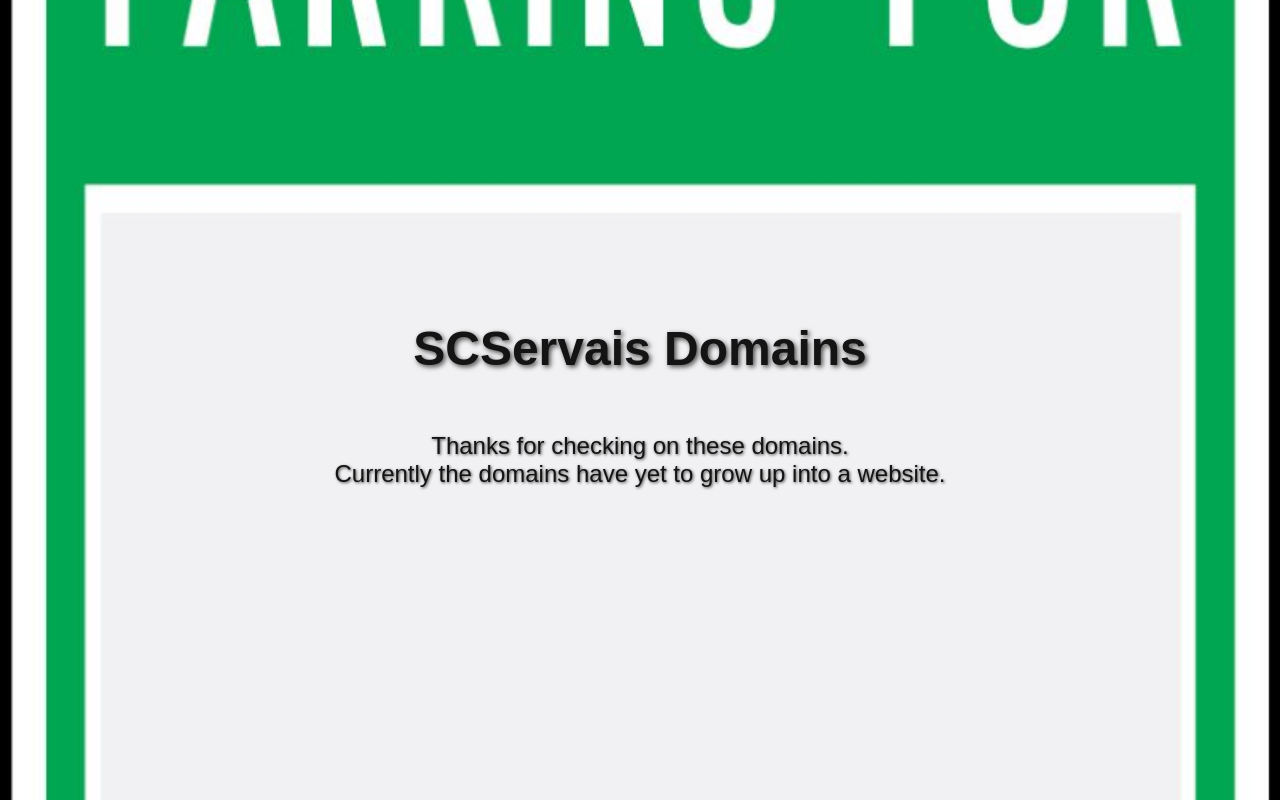
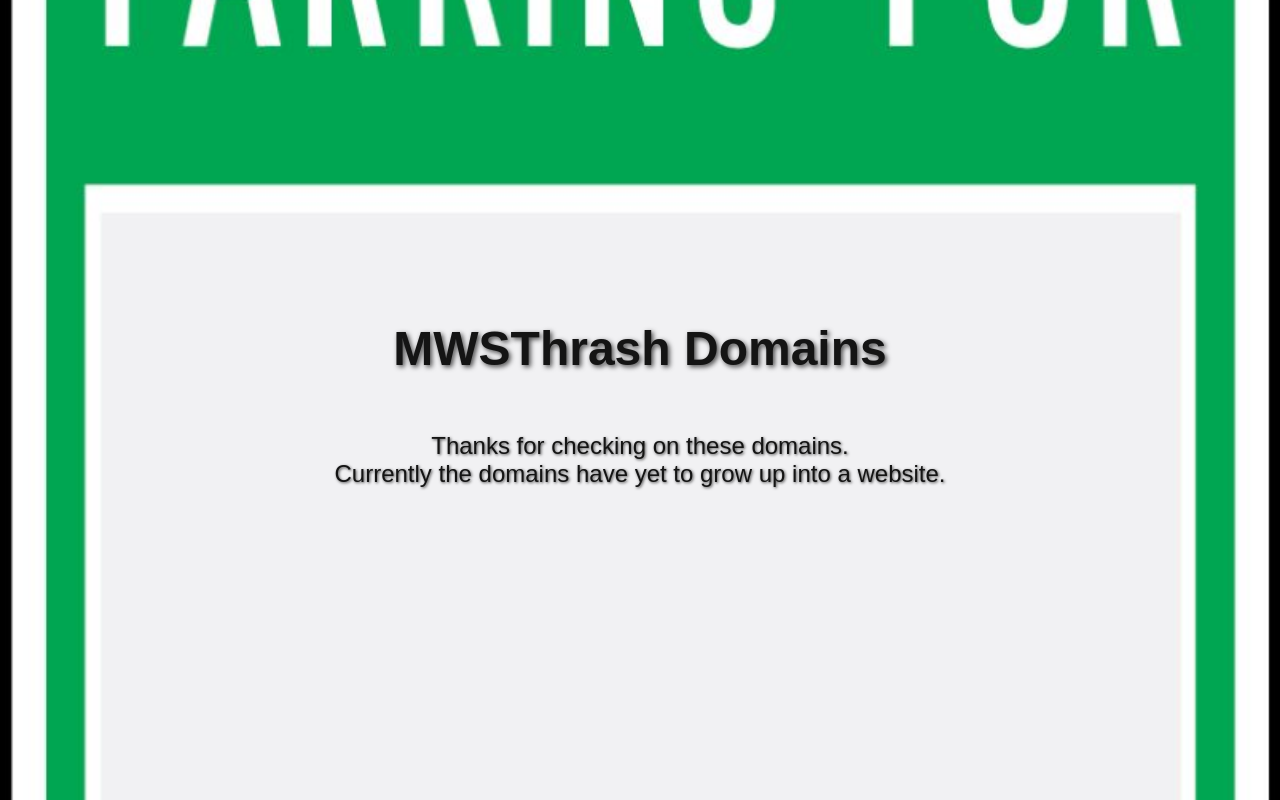
Before and after one commit to mark34agf07s/mwsthrashpark, a plain HTML site: page index.html in a window 1280 px wide. Drawn offline with Linux system fonts and the light colour scheme.

Commit message:
Changed Page

```diff
--- a/index.html
+++ b/index.html
@@ -47,7 +47,7 @@
     </style>
 </head>
 <body>
-    <h1>SCServais Domains</h1>
+    <h1>MWSThrash Domains</h1>
     <p>Thanks for checking on these domains.<br />Currently the domains have yet to grow up into a website.</p>
 </body>
 </html>
```
